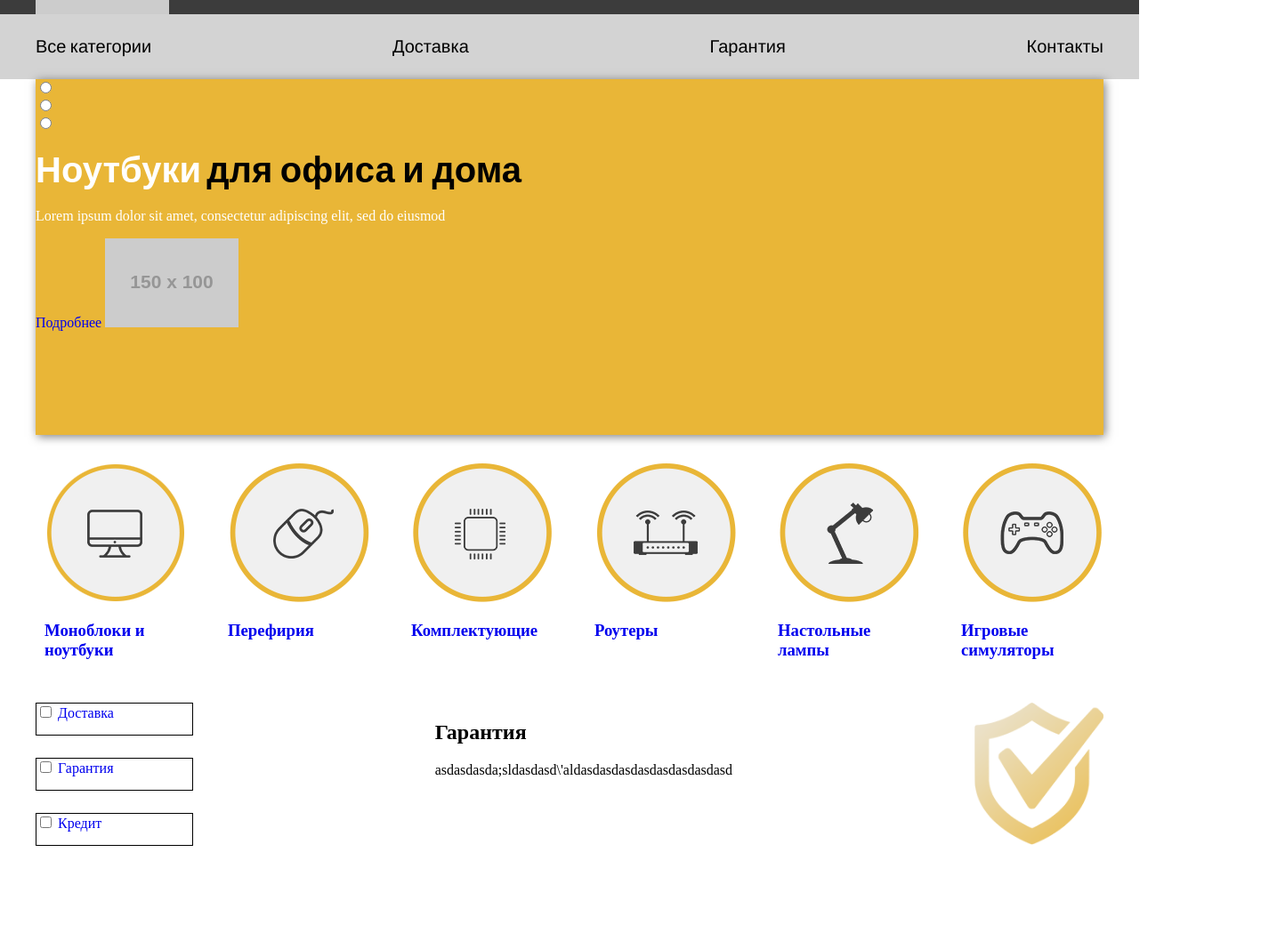
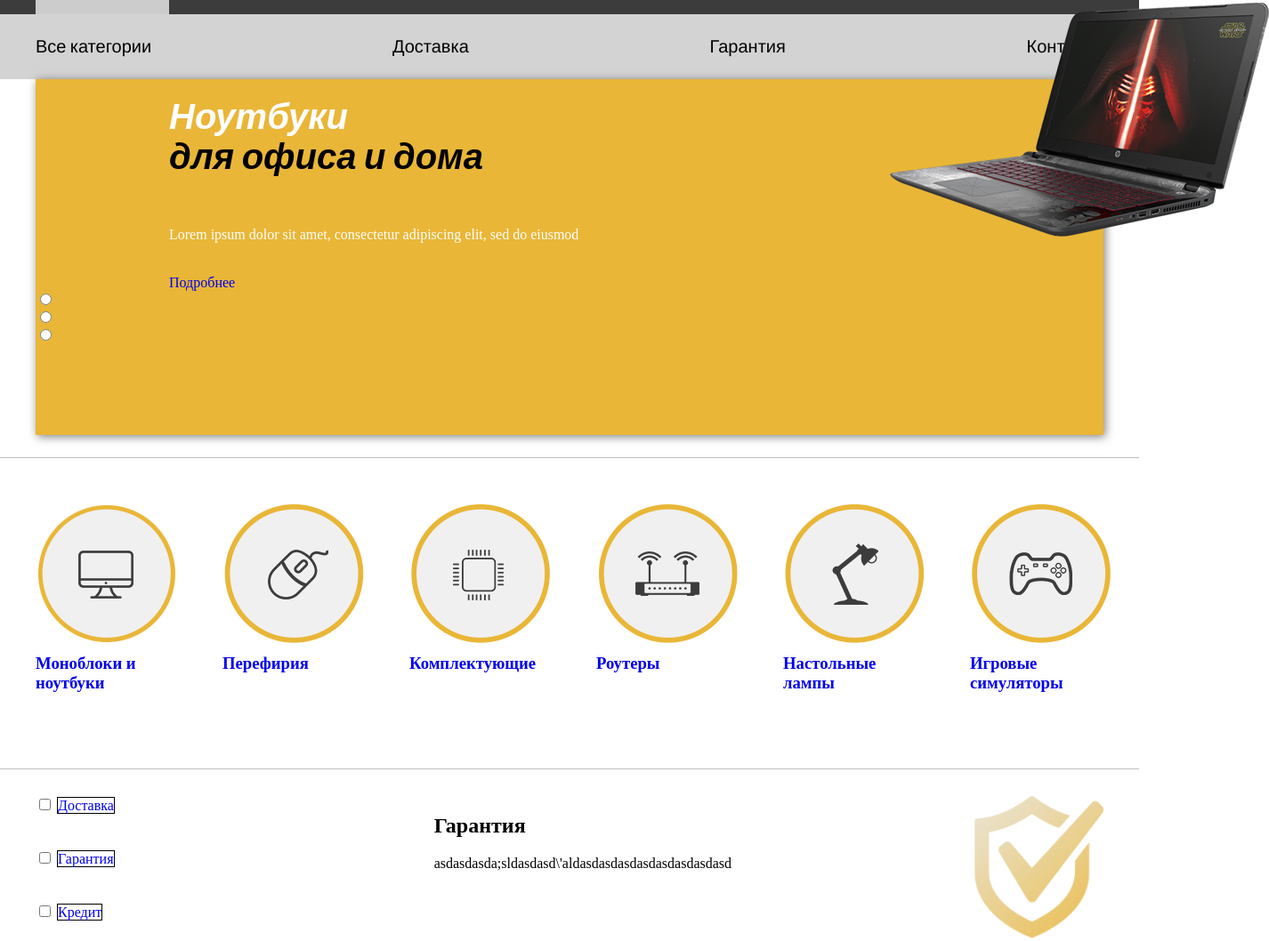
Before and after one commit to dopeUp/Web, a plain HTML site: page index.html in a window 1280 px wide. Shown: the part 84-1142 px from the top of the page at 89% size, 1426 px wide, since content can reach past the window. Drawn offline with Linux system fonts and the light colour scheme; placeholder pictures from the web are drawn by us.

Commit message:
17 chast`

```diff
--- a/index.html
+++ b/index.html
@@ -69,13 +69,23 @@
 
 <div class="wrapper">
     <section class="laptops-slider">
-        <div class="sliderLaptops">
+        <div class=" sliderLaptops">
+            <h2>
+                <span class="laptops-caption styleInfoFirst"><i>Ноутбуки</i></span>
+                <span class="laptops-caption styleInfoSecond"><i>для офиса и дома</i></span>
+            </h2>
+            <span class="laptops-caption info-laptops">
+                <p>Lorem ipsum dolor sit amet, consectetur adipiscing elit, sed do eiusmod </p>
+            </span>
+            <a href="#" class="laptops-caption more-info">Подробнее</a>
+            <img src="Picture/laptop.png" alt="laptop" class="imgLaptops">
+        </div>
+        <div class="silectors">
             <ul class="sliderLaptops-list">
                 <li><label for="btn1" class="slider"></label></li>
                 <li><label for="btn2" class="slider"></label></li>
                 <li><label for="btn3" class="slider"></label></li>
             </ul>
-            </div>
             <div class="laptops-slider-slides">
                 <input type="radio" id="btn1">
                 <div class="slideFirst">
@@ -87,20 +97,14 @@
                 </div>
                 <input type="radio" id="btn3">
                 <div class="slideThird">
-                    <h2>
-                        <span class="styleInfoFirst">Ноутбуки</span>
-                        <span class="styleInfoSecond">для офиса и дома</span>
-                    </h2>
-                    <span class="info-laptops">
-                        <p>Lorem ipsum dolor sit amet, consectetur adipiscing elit, sed do eiusmod </p>
-                    </span>
-                    <a href="#" class="more-info">Подробнее</a>
-                    <img src="http://placehold.it/150x100" alt="Magno" class="imgLaptops">
+                </div>
             </div>
         </div>
     </section>
 </div>
+</div>
 
+<div class="line">
     <section class="range">
         <ul class="range-list">
             <li>
@@ -153,27 +157,29 @@
             </li>
         </ul>
     </section>
+</div>
 
+<div class="line">
     <div class="wrapper">
         <section class="guarantee">
             <div class="SliderGuarantee">
-            <ul class="SliderGuarantee-list">
+                <ul class="SliderGuarantee-list" >
                     <li>
                         <input type="checkbox" id="check1">
                         <label for="check1">
-                        <a href="#">Доставка</a>
+                            <a href="#" class="btn">Доставка</a>
                         </label>
                     </li>
                     <li>
                         <input type="checkbox" id="check2">
                         <label for="check2">
-                        <a href="#">Гарантия</a>
+                            <a href="#" class="btn">Гарантия</a>
                         </label>
                     </li>
                     <li>
                         <input type="checkbox" id="check3">
                         <label for="check3">
-                        <a href="#">Кредит</a>
+                            <a href="#" class="btn">Кредит</a>
                         </label>
                     </li>
                 </ul>
@@ -185,7 +191,8 @@
             <img src="Picture/security.png" alt="Гарантия" class="infoGuarantee-picture">
         </section>
     </div>
-
+</div>
+<div class="line">
     <div class="wrapper">
         <div class="partners">
             <ul class="partners-list">
@@ -216,6 +223,7 @@
             </ul>
         </div>
     </div>
+</div>
 
 <div class="wrapper">
     <section class="aboutСompanie">
@@ -237,6 +245,7 @@
         </div>
     </section>
 </div>
+
 
 <footer>
     <div class="information">
--- a/style.css
+++ b/style.css
@@ -17,6 +17,13 @@ i {
     display: flex;
     justify-content: space-between;
     align-items: center;
+}
+.line {
+    margin: 25px 0px;
+    padding: 30px;
+    border-top: 1px solid rgba(0,0,0,0.25);
+    display: flex;
+    justify-content: center;
 }
 
 /*HEADER STYLES*/
@@ -80,6 +87,11 @@ i {
     color: white;
 }
 /* LAPTOPS STYLES*/
+.imgLaptops{
+    position: absolute;
+    left: 1000px;
+    bottom: 450px;
+}
 .laptops-slider{
     background: #e9b637;
     width: 100%;
@@ -87,18 +99,25 @@ i {
     margin: 0px auto;
     box-shadow: 2px 2px 10px rgba(0,0,0,0.5);
 }
+.laptops-caption{
+    display: flex;
+    flex-direction: column;
+    justify-content: space-between;
+    margin: 0 150px;
+}
 .styleInfoFirst{
     font-family: Century Gothic, sans-serif;
     font-size: 40px;
     color: white;
 }
 .styleInfoSecond{
-
     font-family: Century Gothic, sans-serif;
     font-size: 40px;
+
 }
 .info-laptops{
     color: white;
+    padding: 20px 0;
 }
 /* END LAPTOPS STYLES*/
 
@@ -112,14 +131,7 @@ i {
 }
 .range-list li {
     width: 150px;
-    margin: 10px;
 }
-.within{
-    height: 100px;
-    width: 100px;
-    background: red;
-}
-
 .circle{
     width: 160px;
     height: 160px;
@@ -127,8 +139,8 @@ i {
     justify-content: center;
     align-items: center;
 }
-.computers h3{
-    padding-top: 165px;
+.range-list li a h3{
+    margin: 10px auto;
 }
 /*.computers::before{*/
     /*content: "";*/
@@ -155,18 +167,28 @@ i {
 
 }
 .SliderGuarantee-list li {
-    border: 1px solid #000;
     width: 175px;
     height: 35px;
     margin-bottom: 25px;
     background: white;
+}
+.btn{
+    border: 1px solid #000;
+    background: white;
+    text-align: center;
+    transition: 0.5s;
+}
+.btn:hover {
+
+    background: black;
+    color: #e9b637;
 }
 /*END GUARANTEE STYLES*/
 
 /*PARTNERS STYLES*/
 .partners-list{
     width: 1200px;
-    height: 300px;
+    height: 100px;
     display: flex;
     flex-direction: row;
     align-items: center;
```
Lines whose indentation alone changed are shown as unchanged.
